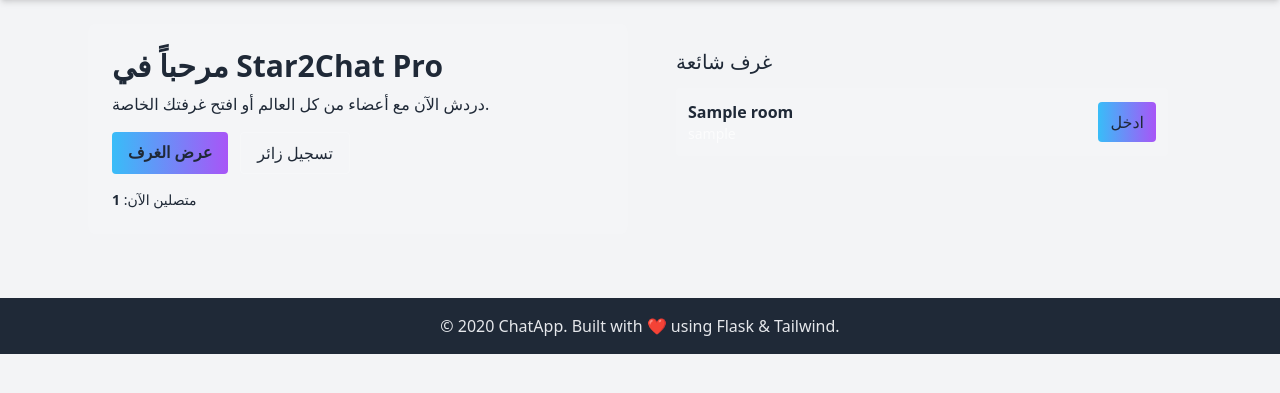
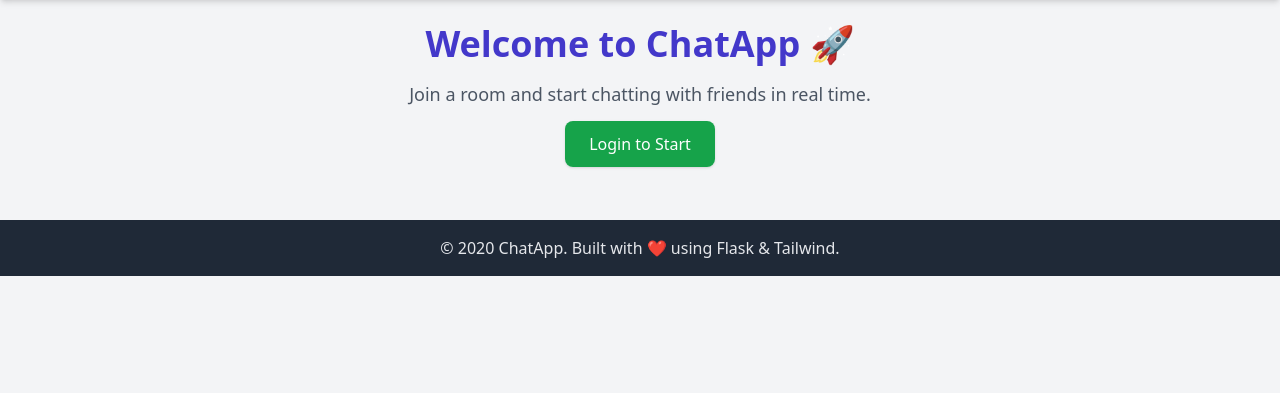
Before and after one commit to tariqzweun/chat, a Flask app: template templates/index.html in a window 1280 px wide. Shown: the part 64-457 px from the top of the page. Run offline with Flask 3, Linux system fonts and the light colour scheme; tables that the repository leaves empty hold one stand-in row (values such as "Sample post"); the template is opened without the code that fills it: values that come from a table or form of the project are taken from there, most other values are stand-ins (such as "Sample title", 1, 10 or a date in 2020); some libraries are stand-ins or nearby versions.

Commit message:
Update index.html

```diff
--- a/templates/index.html
+++ b/templates/index.html
@@ -1,26 +1,19 @@
-
 {% extends "base.html" %}
 {% block content %}
-<div class="grid md:grid-cols-2 gap-6">
-  <div class="bg-white/10 p-6 rounded-lg">
-    <h1 class="text-3xl font-bold mb-2">مرحباً في Star2Chat Pro</h1>
-    <p class="mb-4">دردش الآن مع أعضاء من كل العالم أو افتح غرفتك الخاصة.</p>
-    <div class="flex gap-3">
-      <a href="{{ url_for('rooms') }}" class="px-4 py-2 bg-gradient-to-r from-sky-400 to-purple-500 rounded font-semibold">عرض الغرف</a>
-      <a href="{{ url_for('register') }}" class="px-4 py-2 border border-white/20 rounded">تسجيل زائر</a>
-    </div>
-    <p class="mt-4 text-sm">متصلين الآن: <strong>{{ online_count }}</strong></p>
+  <div class="text-center">
+    <h1 class="text-4xl font-bold text-indigo-700 mb-4">Welcome to ChatApp 🚀</h1>
+    <p class="text-lg text-gray-600 mb-6">Join a room and start chatting with friends in real time.</p>
+
+    {% if current_user.is_authenticated %}
+      <a href="{{ url_for('room_view') }}"
+         class="bg-indigo-600 text-white px-6 py-3 rounded-lg shadow hover:bg-indigo-700 transition">
+        Enter Chat Rooms
+      </a>
+    {% else %}
+      <a href="{{ url_for('login') }}"
+         class="bg-green-600 text-white px-6 py-3 rounded-lg shadow hover:bg-green-700 transition">
+        Login to Start
+      </a>
+    {% endif %}
   </div>
-  <div class="p-6">
-    <h3 class="text-xl mb-3">غرف شائعة</h3>
-    <div class="space-y-3">
-      {% for r in rooms %}
-      <div class="p-3 bg-white/10 rounded flex justify-between items-center">
-        <div><strong>{{ r.name }}</strong><div class="text-sm text-white/70">{{ r.slug }}</div></div>
-        <a href="{{ url_for('room_view', slug=r.slug) }}" class="px-3 py-2 bg-gradient-to-r from-sky-400 to-purple-500 rounded">ادخل</a>
-      </div>
-      {% endfor %}
-    </div>
-  </div>
-</div>
 {% endblock %}
```
